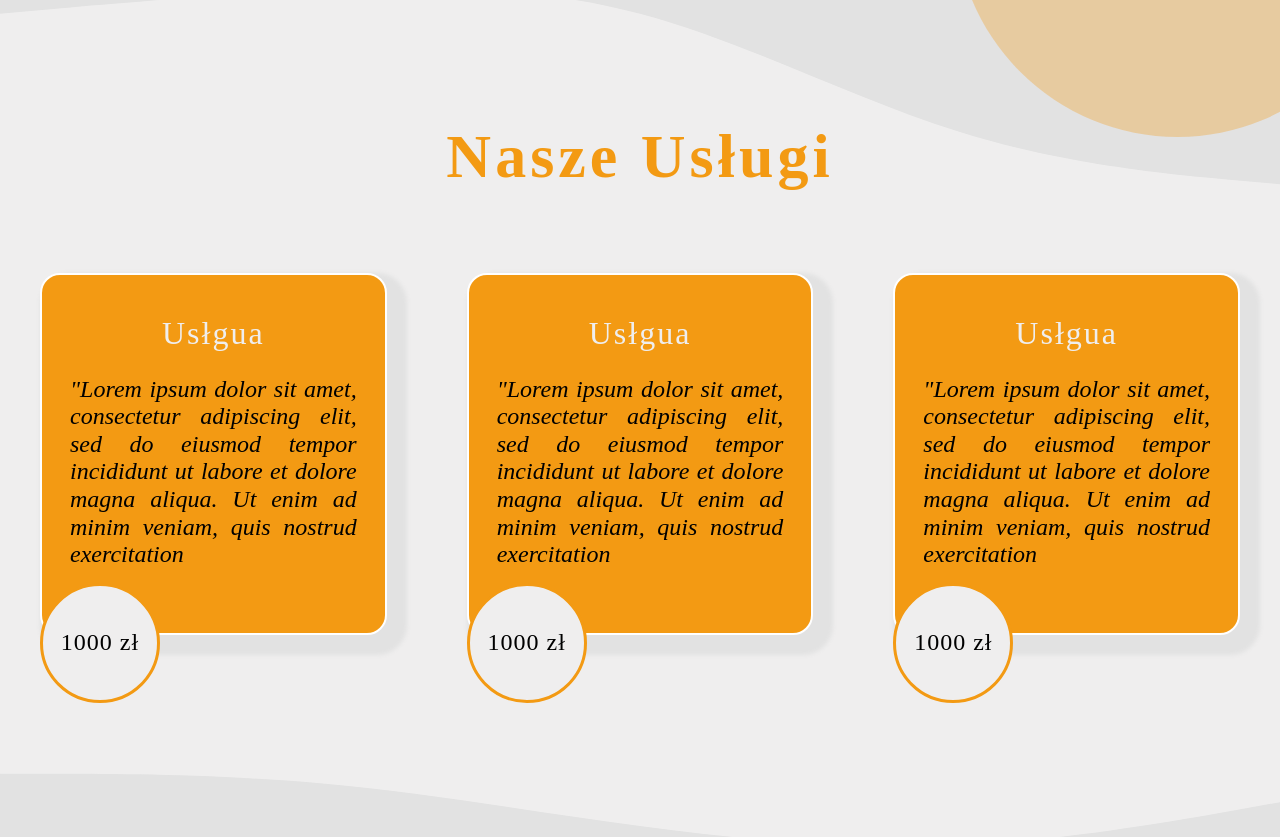
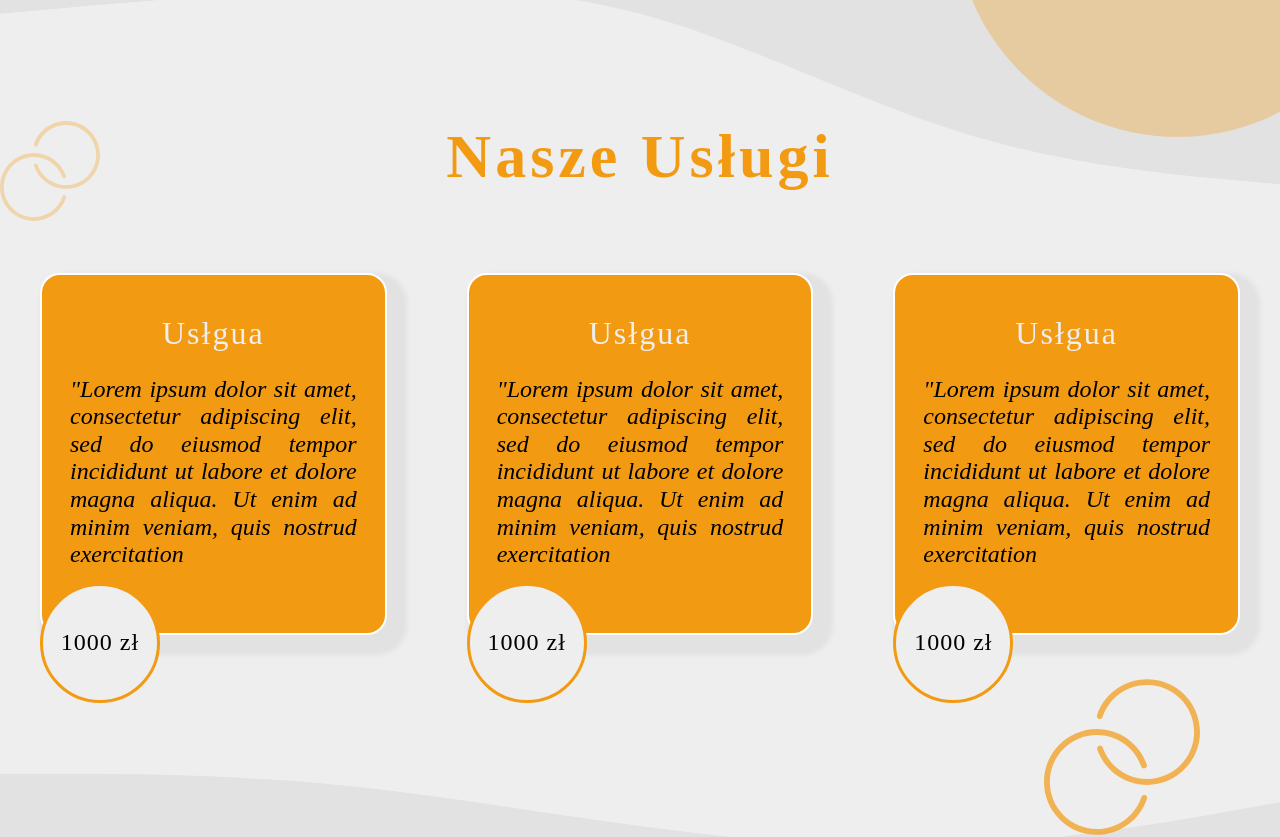
Before and after one commit to mizdebski77/Coaching-website, a React (Create React App) app: page / in a window 1280 px wide. Shown: the part 1860-2697 px from the top of the page. Built offline with nearby package versions, Linux system fonts and the light colour scheme.

Commit message:
Animation to services added

```diff
--- a/src/core/arrays.ts
+++ b/src/core/arrays.ts
@@ -45,3 +45,44 @@ export const ServicesData = [
     { title: 'Usłgua', text: '"Lorem ipsum dolor sit amet, consectetur adipiscing elit, sed do eiusmod tempor incididunt ut labore et dolore magna aliqua. Ut enim ad minim veniam, quis nostrud exercitation', price: '1000 zł' },
     { title: 'Usłgua', text: '"Lorem ipsum dolor sit amet, consectetur adipiscing elit, sed do eiusmod tempor incididunt ut labore et dolore magna aliqua. Ut enim ad minim veniam, quis nostrud exercitation', price: '1000 zł' },
 ];
+
+
+export const variantOpacity = {
+    hidden: {
+        opacity: 0,
+        y: '40px'
+    },
+    visible: {
+        opacity: 1,
+        y: '0px'
+    }
+};
+
+export const variantTitle = {
+    hidden: {
+        opacity: 0,
+        y: '-10vh'
+    },
+    visible: {
+        opacity: 1,
+        y: 0,
+        transition: {
+            type: "spring",
+        }
+    }
+};
+
+export const variantButton = {
+    hidden: {
+        opacity: 0,
+        x: '-100vh'
+    },
+    visible: {
+        opacity: 1,
+        x: 0,
+        transition: {
+            delay: 0.4,
+            type: "spring",
+        }
+    }
+};
--- /dev/null
+++ b/src/core/useInView.ts
@@ -0,0 +1,17 @@
+import { useAnimation, useInView } from "framer-motion";
+import { useEffect, useRef } from "react"
+
+const useInViewAnimation = (amount: number) => {
+    const ref = useRef(null);
+    const inView = useInView(ref, { amount: amount, once: false });
+    const animation = useAnimation();
+
+    useEffect(() => {
+        if (inView) {
+            animation.start("visible");
+        }
+    }, [animation, inView]);
+
+    return { animation, ref };
+}
+export default useInViewAnimation;
--- a/src/features/Home/Contact/contact.tsx
+++ b/src/features/Home/Contact/contact.tsx
@@ -2,8 +2,15 @@ import React from 'react';
 import { Article, Link, LinkWrapper, SVG, Span, Title, Wave, Wrapper } from './styledContact';
 import wave from '../../../common/Images/contactWave.svg';
 import contact from '../../../common/Images/contact.svg';
+import useInViewAnimation from '../../../core/useInView';
+import { motion } from 'framer-motion';
+import { variantButton, variantTitle } from '../../../core/arrays';
 
 export const Contact = () => {
+
+    const { animation: animationTitle, ref: refTitle } = useInViewAnimation(0.2);
+    const { animation: animationButton, ref: refButton } = useInViewAnimation(0.2);
+
     return (
         <Wrapper id="contact">
             <Wave src={wave} />
@@ -11,9 +18,23 @@ export const Contact = () => {
                 <SVG src={contact} />
                 <SVG src={contact} bottom />
 
-                <Title> Zainteresowaliśmy cię?</Title>
+                <Title
+                    as={motion.h4}
+                    variants={variantTitle}
+                    animate={animationTitle}
+                    ref={refTitle}
+                    initial="hidden"
+                > Zainteresowaliśmy cię?</Title>
                 <LinkWrapper >
-                    <Link href='https://www.youtube.com/'>Napisz do nas</Link> <Span>Lub</Span> <Link> Skontakuj się z nami telefonicznie</Link>
+                    <Link
+                        as={motion.a}
+                        animate={animationButton}
+                        ref={refButton}
+                        variants={variantButton}
+                        initial="hidden"
+                        href='https://www.youtube.com/'>Napisz do nas</Link>
+                    <Span>Lub</Span>
+                    <Link> Skontakuj się z nami telefonicznie</Link>
                 </LinkWrapper>
 
             </Article>
--- a/src/features/Home/Services/services.tsx
+++ b/src/features/Home/Services/services.tsx
@@ -1,18 +1,33 @@
 import React from 'react';
 import { Container, SVG, Tile, TilePrice, TilePriceWrapper, TileText, TileTitle, TileWrapper, Title, Wrapper } from './styledServices';
-import { ServicesData } from '../../../core/arrays';
+import { ServicesData, variantOpacity } from '../../../core/arrays';
 import circles from '../../../common/Images/circles-oval-svgrepo-com.svg';
+import useInViewAnimation from '../../../core/useInView';
+import { motion } from 'framer-motion';
 
 export const Services = () => {
+
+    const { animation, ref } = useInViewAnimation(0.2);
+
     return (
-        <Wrapper  id="services">
+        <Wrapper id="services">
             <Title>Nasze Usługi</Title>
-            {/* <SVG src={circles} />
-            <SVG src={circles} bottom /> */}
+            <SVG src={circles} />
+            <SVG src={circles} bottom />
 
             <Container>
-                {ServicesData.map((service) => (
-                    <TileWrapper key={service.title}>
+                {ServicesData.map((service, index) => (
+                    <TileWrapper
+                        ref={ref}
+                        key={service.title}
+                        as={motion.div}
+                        variants={variantOpacity}
+                        initial="hidden"
+                        animate={animation}
+                        transition={{
+                            duration: 0.8, delay: index * 0.2, ease: 'linear', type: "tween",
+                        }}
+                    >
                         <Tile>
                             <TileTitle>{service.title}</TileTitle>
                             <TileText>{service.text}</TileText>
--- a/src/features/Home/Services/styledServices.ts
+++ b/src/features/Home/Services/styledServices.ts
@@ -22,6 +22,10 @@ export const SVG = styled.img <{ bottom?: boolean, top?: boolean }>`
         top: auto;
         max-width: 156px;
         opacity: 0.7;
+
+        @media (max-width: ${({ theme }) => theme.breakPoint.mobileMax}px){
+            display: none;
+        };
     `};
 `;
 
```
